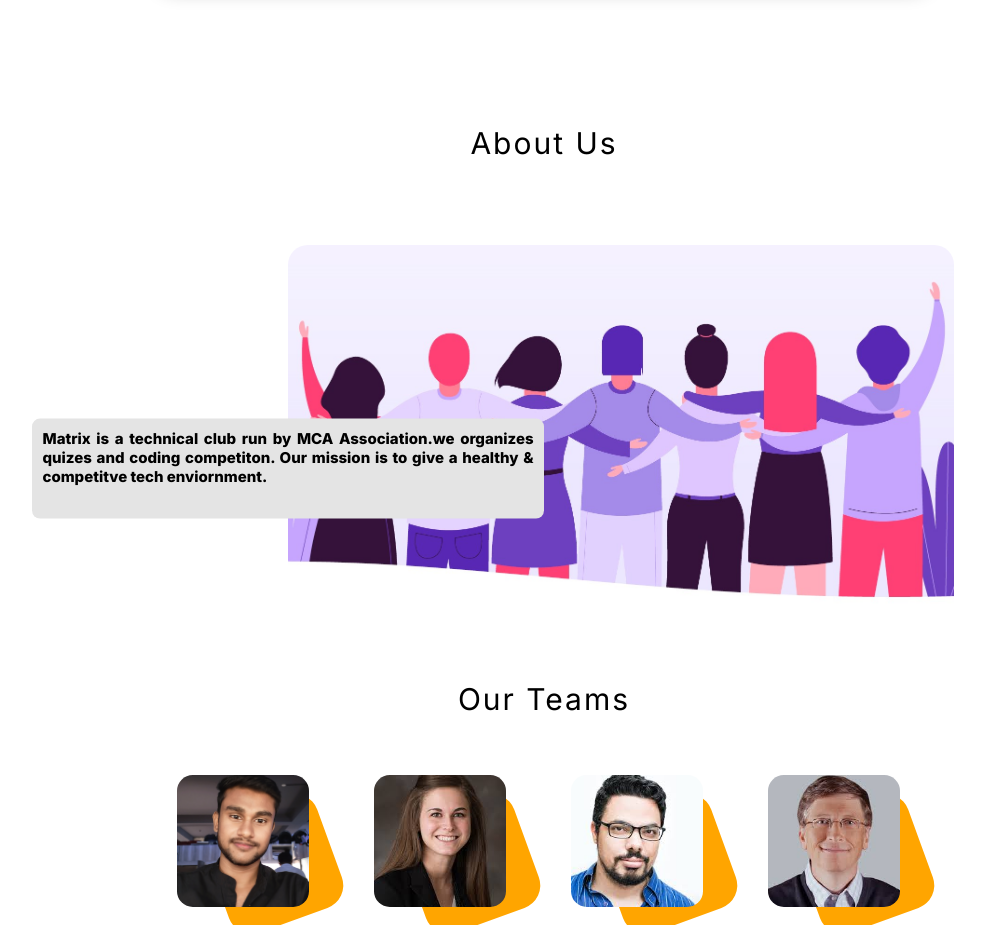
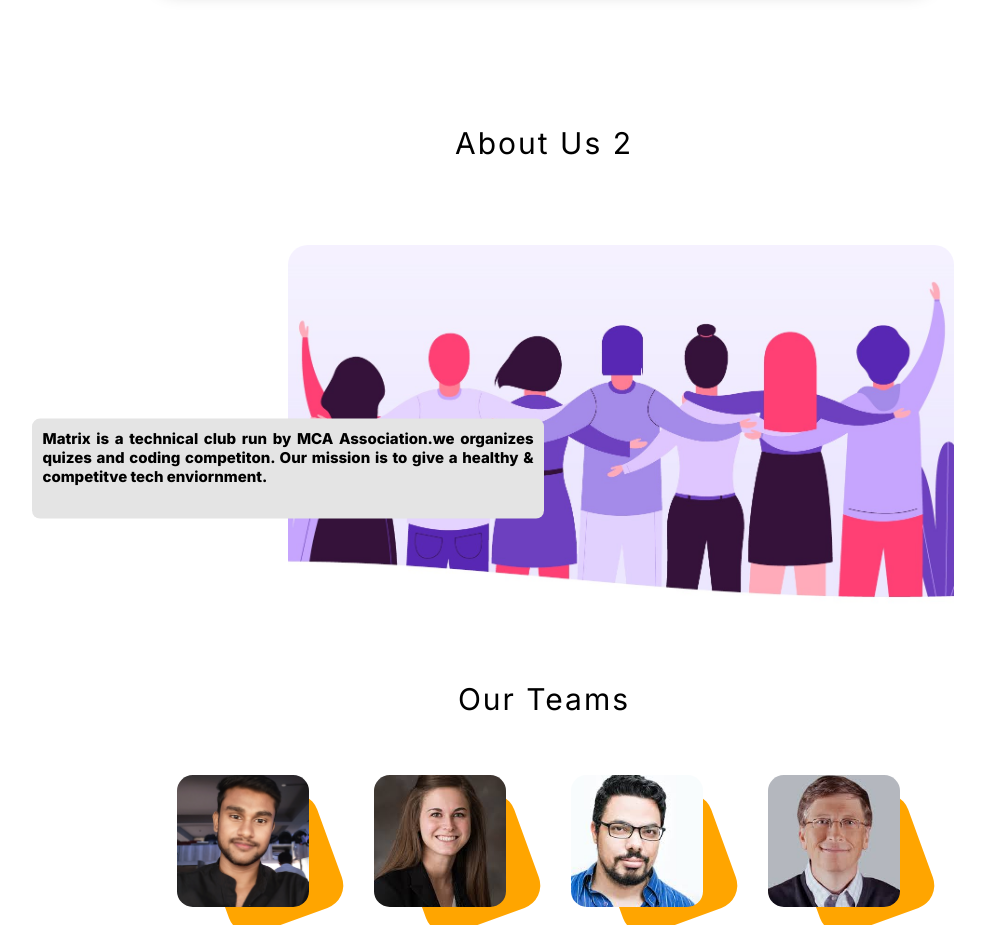
Before and after one commit to Akash-cool20/Matrix-Webpage, a website: page index.html in a window 1280 px wide. Shown: the part 1240-2165 px from the top of the page, without its empty margins (96-1081 px from the left). Drawn offline with nearby package versions, Linux system fonts and the light colour scheme; no server answers.

Commit message:
Update index.html

```diff
--- a/index.html
+++ b/index.html
@@ -184,7 +184,7 @@
 
     <!-- ############### About Us ############# -->
 
-    <h1 class="about-heading" >About Us</h1>
+    <h1 class="about-heading" >About Us 2</h1>
     <div class="about-us" >
       <div class="about-img"><img src="./img/about.jpg" alt="" /></div>
       <div class="about-content">
```
